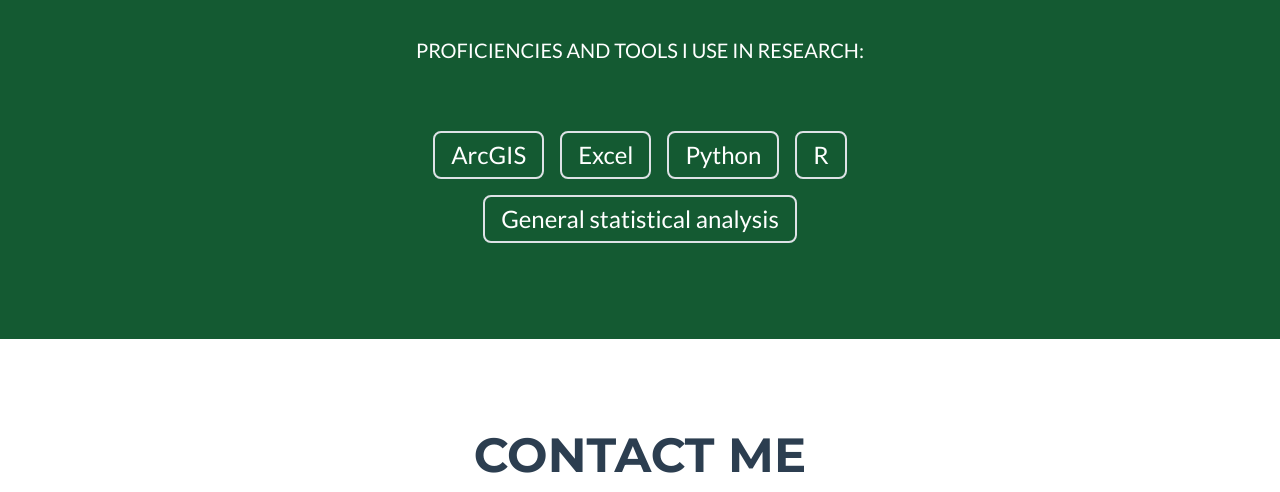
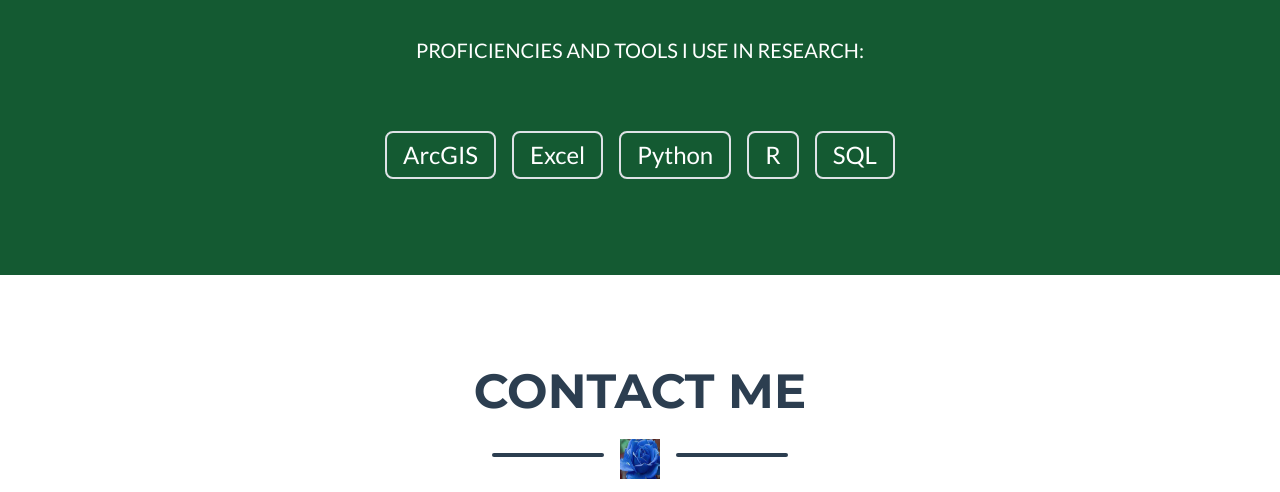
Before and after one commit to samkuemmel/Sam-Kuemmel, a plain HTML site: page index.html in a window 1280 px wide. Shown: the part 2520-3012 px from the top of the page. Drawn offline with nearby package versions, Linux system fonts and the light colour scheme.

Commit message:
Replace 'General statistical analysis' with 'SQL'sql

```diff
--- a/index.html
+++ b/index.html
@@ -186,7 +186,7 @@
       <span class="px-3 py-1 border rounded bg-grey">Excel</span>
       <span class="px-3 py-1 border rounded bg-grey">Python</span>
       <span class="px-3 py-1 border rounded bg-grey">R</span>
-      <span class="px-3 py-1 border rounded bg-grey">General statistical analysis</span>
+      <span class="px-3 py-1 border rounded bg-grey">SQL</span>
     </div>
   </div>
 </div>
```
